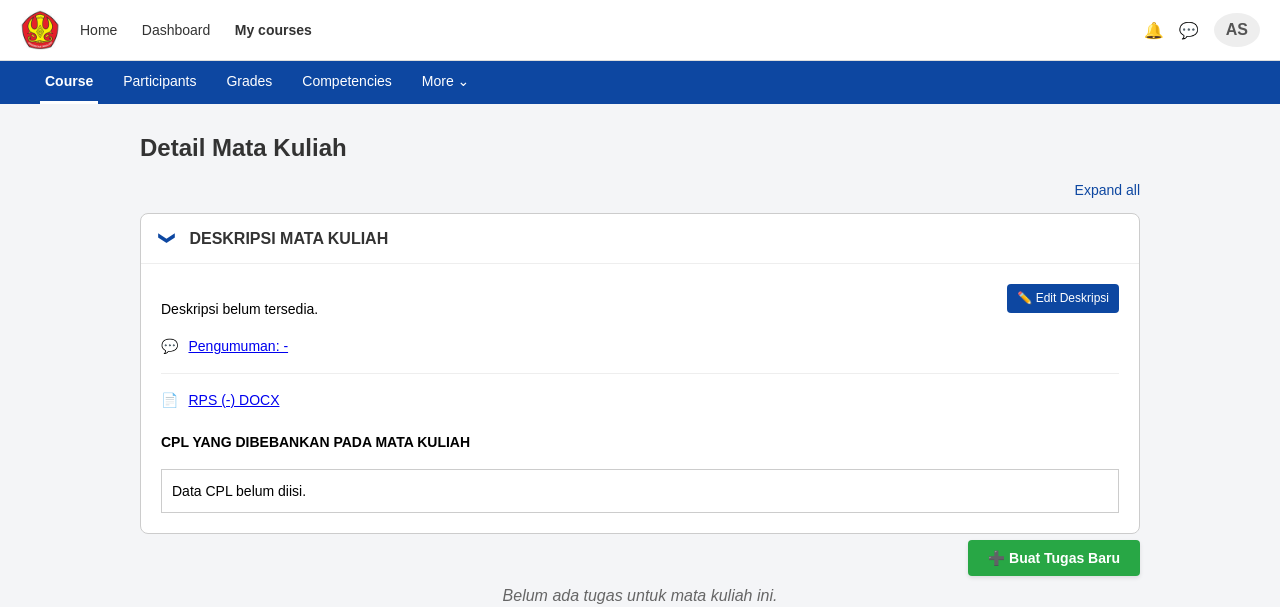
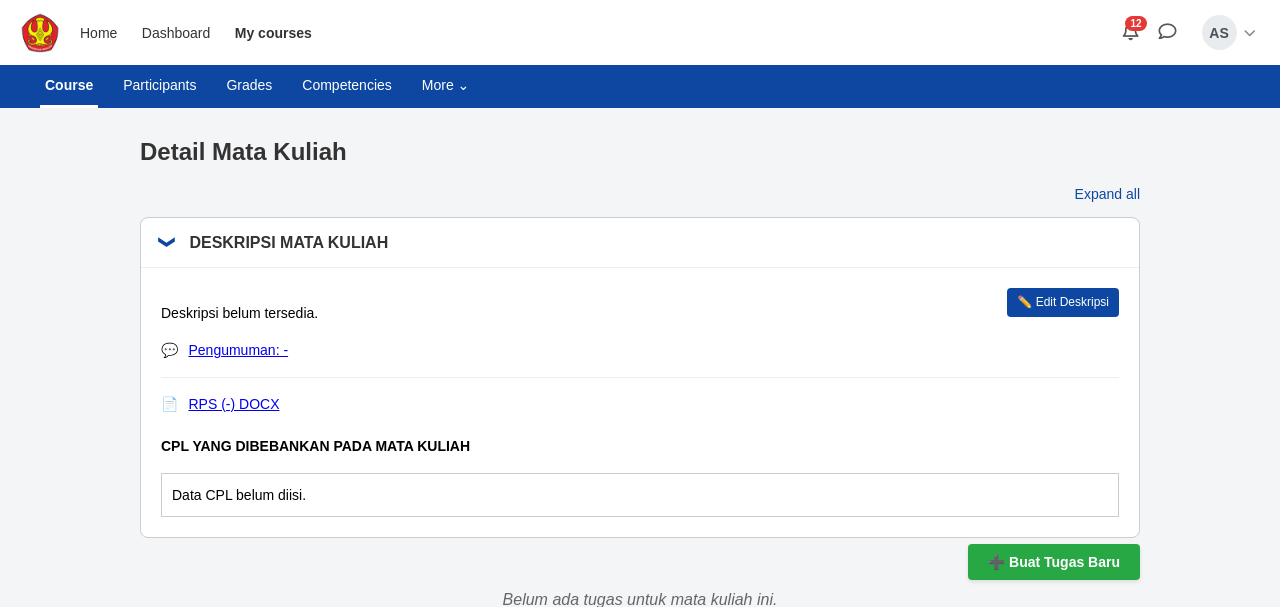
Before and after one commit to syahkty/lms_kw, a PHP site: the page made by pages/course_detail.php in a window 1280 px wide. Shown: the top 607 px of the page. Run offline with PHP 8.4, Linux system fonts and the light colour scheme; a user stored in the database is signed in; data comes from the database, SQL or seed files in the repository; a stand-in replaces the project's code that opens the database connection.

Commit message:
feat: create course_detail.php to display course information, assignments, and grade calculations for students and lecturers

```diff
--- a/pages/course_detail.php
+++ b/pages/course_detail.php
@@ -8,6 +8,16 @@ if (!isset($_SESSION['nim'])) { header("Location: ../auth/login.php"); exit(); }
 $kode_mk = isset($_GET['id']) ? $_GET['id'] : '';
 $nim = $_SESSION['nim'];
 $role = $_SESSION['role'] ?? 'mahasiswa';
+
+// Logika untuk membuat inisial (Contoh: "Andi Syahkty" menjadi "AS")
+$nama_lengkap = $_SESSION['nama'] ?? 'User Name';
+$kata = explode(" ", $nama_lengkap);
+$inisial = "";
+if (count($kata) >= 2) {
+    $inisial = strtoupper(substr($kata[0], 0, 1) . substr($kata[1], 0, 1));
+} elseif (count($kata) == 1) {
+    $inisial = strtoupper(substr($kata[0], 0, 2));
+}
 
 if(empty($kode_mk)){
     die("Kode Mata Kuliah tidak valid.");
@@ -147,12 +157,111 @@ if ($role === 'mahasiswa') {
     <title><?= htmlspecialchars($nama_mk); ?></title>
     <style>
         body { font-family: Arial, sans-serif; background-color: #f4f5f7; margin: 0; }
-        header { background: white; padding: 10px 20px; display: flex; align-items: center; border-bottom: 1px solid #ddd; }
+        header {
+            background: white;
+            padding: 10px 20px;
+            display: flex;
+            align-items: center;
+            box-shadow: 0 2px 4px rgba(0,0,0,0.05);
+        }
         header img { width: 40px; margin-right: 20px; }
-        nav a { margin-right: 20px; text-decoration: none; color: #333; font-size: 14px; }
+        nav a {
+            margin-right: 20px;
+            text-decoration: none;
+            color: #333;
+            font-size: 14px;
+        }
         nav a.active { font-weight: bold; }
-        .user-menu { margin-left: auto; display: flex; align-items: center; gap: 15px;}
-        .avatar { background: #eee; border-radius: 50%; padding: 8px 12px; font-weight: bold; color: #555; }
+
+        .user-menu {
+            margin-left: auto;
+            display: flex;
+            align-items: center;
+            gap: 20px;
+        }
+
+        .icon-wrapper {
+            position: relative;
+            cursor: pointer;
+            color: #555;
+            font-size: 18px; /* Ukuran icon */
+        }
+
+        .icon-wrapper:hover { color: #0d47a1; }
+
+        .badge {
+            position: absolute;
+            top: -6px;
+            right: -8px;
+            background-color: #e53935; /* Merah notifikasi */
+            color: white;
+            font-size: 10px;
+            font-weight: bold;
+            padding: 2px 5px;
+            border-radius: 10px;
+        }
+
+        /* Styling Avatar & Dropdown */
+        .user-dropdown-container {
+            position: relative;
+            display: inline-block;
+        }
+
+        .avatar-wrapper {
+            display: flex;
+            align-items: center;
+            gap: 8px;
+            cursor: pointer;
+            padding: 5px;
+            border-radius: 4px;
+            transition: background 0.2s;
+        }
+
+        .avatar-wrapper:hover { background-color: #f0f0f0; }
+
+        .avatar {
+            background: #e9ecef;
+            border-radius: 50%;
+            width: 35px;
+            height: 35px;
+            display: flex;
+            justify-content: center;
+            align-items: center;
+            font-weight: bold;
+            color: #495057;
+            font-size: 14px;
+        }
+
+        /* Menu Dropdown yang disembunyikan */
+        .dropdown-menu {
+            display: none;
+            position: absolute;
+            right: 0;
+            top: 50px;
+            background-color: white;
+            min-width: 160px;
+            box-shadow: 0px 8px 16px 0px rgba(0,0,0,0.1);
+            border-radius: 4px;
+            border: 1px solid #ddd;
+            z-index: 1000;
+            overflow: hidden;
+        }
+
+        /* Class untuk memunculkan dropdown via JS */
+        .dropdown-menu.show { display: block; }
+
+        .dropdown-menu a {
+            color: #333;
+            padding: 12px 16px;
+            text-decoration: none;
+            display: block;
+            font-size: 14px;
+            border-bottom: 1px solid #f1f1f1;
+        }
+
+        .dropdown-menu a i { margin-right: 10px; color: #666; width: 16px; text-align: center;}
+        .dropdown-menu a:hover { background-color: #f8f9fa; color: #0d47a1; }
+        .dropdown-menu a:hover i { color: #0d47a1; }
 
         .sub-nav { background-color: #0d47a1; padding: 0 40px; display: flex; gap: 20px; }
         .sub-nav a { color: white; text-decoration: none; padding: 12px 5px; font-size: 14px; }
@@ -178,19 +287,39 @@ if ($role === 'mahasiswa') {
         th { background-color: #f8f9fa; }
         .btn-edit { background: #0d47a1; color: white; padding: 5px 10px; text-decoration: none; border-radius: 4px; font-size: 12px; float: right; }
     </style>
+    <link rel="stylesheet" href="https://cdnjs.cloudflare.com/ajax/libs/font-awesome/6.0.0/css/all.min.css">
 </head>
 <body>
 
     <header>
         <img src="../assets/img/logo-untad.png" alt="Logo">
         <nav>
-            <a href="">Home</a>
+            <a href="#">Home</a>
             <a href="dashboard.php">Dashboard</a>
             <a href="dashboard.php" class="active">My courses</a>
         </nav>
+
         <div class="user-menu">
-            <span>🔔</span> <span>💬</span>
-            <div class="avatar">AS</div>
+            <div class="icon-wrapper">
+                <i class="far fa-bell"></i>
+                <span class="badge">12</span> </div>
+
+            <div class="icon-wrapper">
+                <i class="far fa-comment"></i>
+            </div>
+
+            <div class="user-dropdown-container">
+                <div class="avatar-wrapper" onclick="toggleDropdown(event)">
+                    <div class="avatar"><?= $inisial; ?></div>
+                    <i class="fas fa-chevron-down" style="font-size: 12px; color: #888;"></i>
+                </div>
+
+                <div class="dropdown-menu" id="userDropdown">
+                    <a href="#"><i class="far fa-user"></i> Profile</a>
+                    <a href="#"><i class="fas fa-cog"></i> Preferences</a>
+                    <a href="../auth/logout.php"><i class="fas fa-sign-out-alt"></i> Log out</a>
+                </div>
+            </div>
         </div>
     </header>
 
@@ -302,6 +431,25 @@ if ($role === 'mahasiswa') {
                 }
             });
         });
+
+        // Fungsi memunculkan dropdown
+        function toggleDropdown(event) {
+            document.getElementById("userDropdown").classList.toggle("show");
+            event.stopPropagation(); // Mencegah event klik menyebar ke window
+        }
+
+        // Menutup dropdown jika user klik di luar area avatar
+        window.onclick = function(event) {
+            if (!event.target.matches('.avatar-wrapper') && !event.target.closest('.avatar-wrapper')) {
+                var dropdowns = document.getElementsByClassName("dropdown-menu");
+                for (var i = 0; i < dropdowns.length; i++) {
+                    var openDropdown = dropdowns[i];
+                    if (openDropdown.classList.contains('show')) {
+                        openDropdown.classList.remove('show');
+                    }
+                }
+            }
+        }
     </script>
 </body>
 </html>
```
